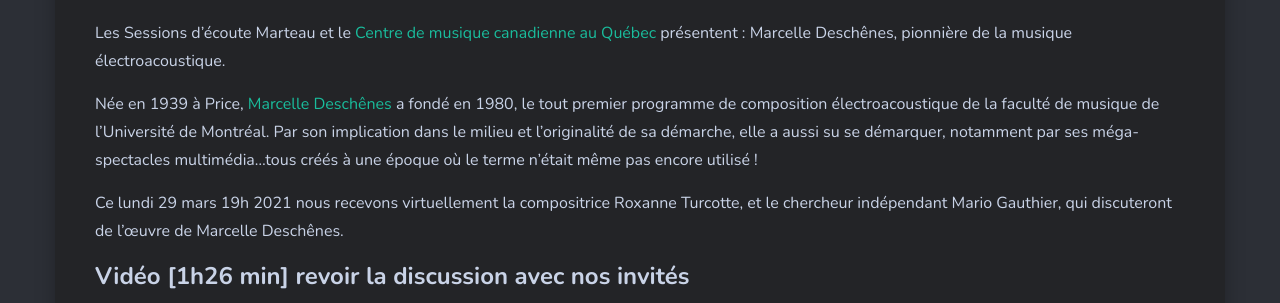
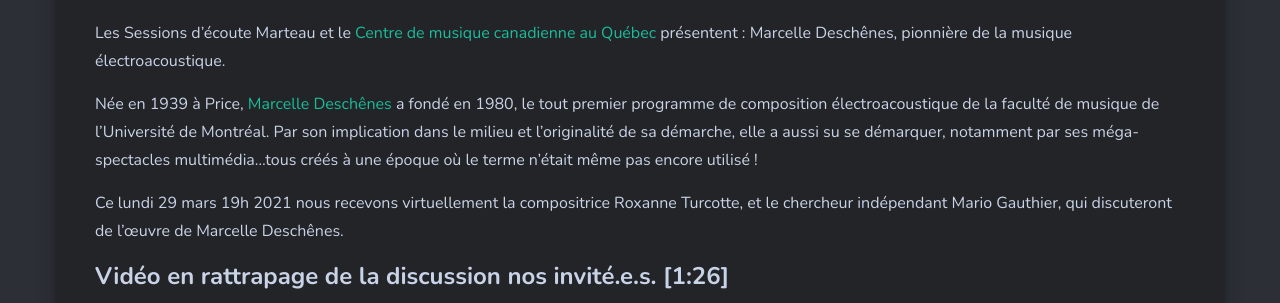
Before and after one commit to sessions-marteau/sessions-marteau-2.github.io, a Jekyll site: the page built from _posts/2021-03-29-session-9.md, in a window 1280 px wide and 900 px high, scrolled down 900 px, cut to the strip 0-303 px from the top of the window. Built offline with Jekyll 4.4.1, drawn with Linux system fonts in a browser that asks for light colours; nearby versions of some CDN libraries.

Commit message:
Update 2021-03-29-session-9.md

```diff
--- a/_posts/2021-03-29-session-9.md
+++ b/_posts/2021-03-29-session-9.md
@@ -20,7 +20,7 @@
 
 <!-- Video -->
 
-### Vidéo [1h26 min] revoir la discussion avec nos invités
+### Vidéo en rattrapage de la discussion nos invité.e.s. [1:26]
 
 <iframe width="560" height="315" src="https://www.youtube.com/embed/vscmv0_rEt0?start=3" title="YouTube video player" frameborder="0" allow="accelerometer; autoplay; clipboard-write; encrypted-media; gyroscope; picture-in-picture" allowfullscreen></iframe>
 
```
